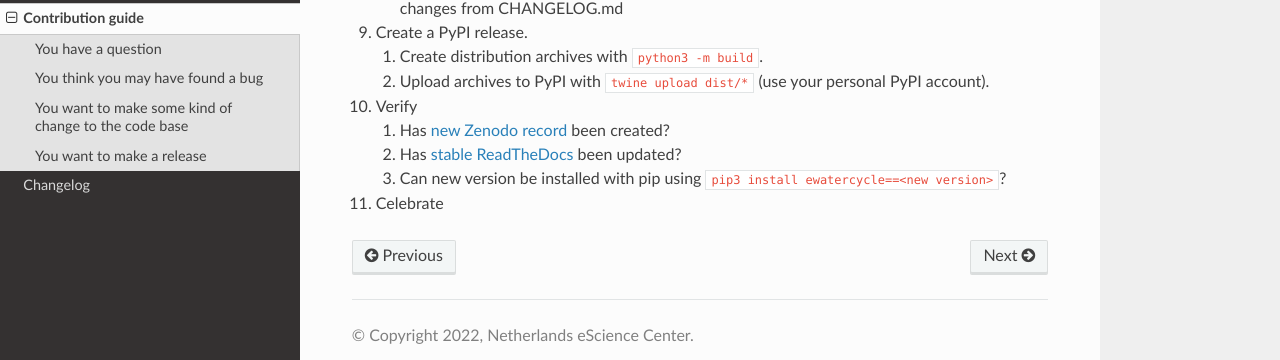
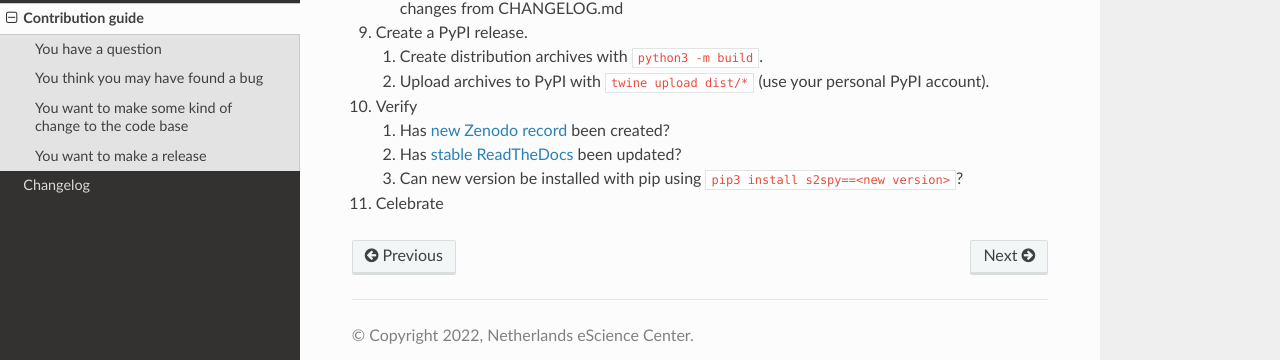
Before and after one commit to AI4S2S/s2spy, a Sphinx documentation site: the page built from docs/CONTRIBUTING.md, in a window 1280 px wide and 900 px high, scrolled down 1267 px. Shown: the part 495-855 px from the top of the window. Built offline with Sphinx 7.4.7 and the Read the Docs theme 2.0.0, drawn with Linux system fonts in a browser that asks for light colours.

Commit message:
fix wrong links

```diff
--- a/docs/CONTRIBUTING.md
+++ b/docs/CONTRIBUTING.md
@@ -50,10 +50,10 @@
 5. Make sure pre-commit hooks are green for all files by running ``pre-commit run --all-files``.
 6. Commit & push changes to GitHub.
 7. Wait for [GitHub
-    actions](https://github.com/eWaterCycle/ewatercycle/actions?query=branch%3Amain+)
+    actions](https://github.com/AI4S2S/s2spy/actions?query=branch%3Amain+)
     to be completed and green.
 
-8. Create a [GitHub release](https://github.com/eWaterCycle/ewatercycle/releases/new)
+8. Create a [GitHub release](https://github.com/AI4S2S/s2spy/releases/new)
 
     - Use version as title and tag version.
     - As description use intro text from README.md (to give context to
@@ -68,12 +68,12 @@
 10. Verify
 
     1. Has [new Zenodo
-        record](https://zenodo.org/search?page=1&size=20&q=ewatercycle)
+        record](https://zenodo.org/search?page=1&size=20&q=s2spy)
         been created?
     2. Has [stable
-        ReadTheDocs](https://ewatercycle.readthedocs.io/en/stable/) been
+        ReadTheDocs](https://s2spy.readthedocs.io/en/stable/) been
         updated?
     3. Can new version be installed with pip using
-        `pip3 install ewatercycle==<new version>`?
+        `pip3 install s2spy==<new version>`?
 
 11. Celebrate
```
Also changed, not shown: README.md (+1 -1 lines).
